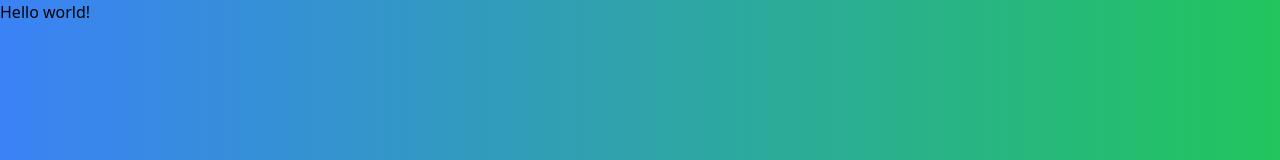
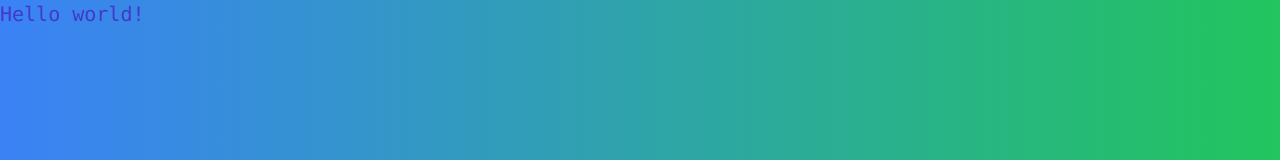
Before and after one commit to Yokosumi/sc011-nuxt-playground, a Nuxt app: page / in a window 1280 px wide. Shown: the top 160 px of the page. Built offline with nearby package versions, Linux system fonts and the light colour scheme.

Commit message:
installed tailwind

```diff
--- a/assets/css/main.css
+++ b/assets/css/main.css
@@ -4,6 +4,6 @@
 
 @layer base {
     body {
-        @apply bg-gradient-to-r from-blue-500 to-green-500;
+        @apply bg-gradient-to-r from-blue-500 to-green-500 text-indigo-700 font-mono text-xl;
     }
 }
```
